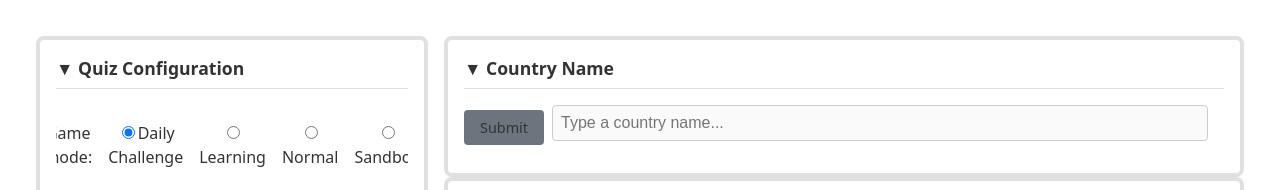
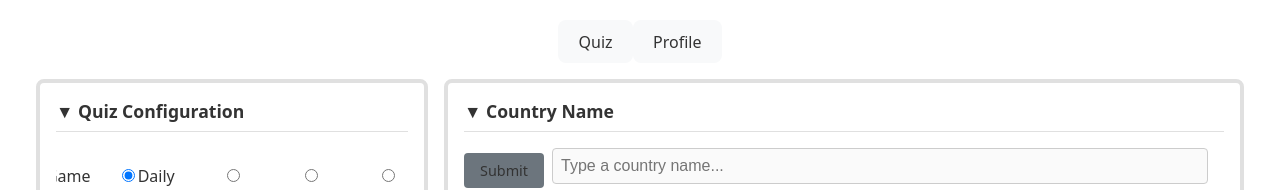
Before and after one commit to derrik-gratz/geography-quiz, a React (Vite) app: page / in a window 1280 px wide. Shown: the top 190 px of the page. Built offline with nearby package versions, Linux system fonts and the light colour scheme.

Commit message:
reenable profile

```diff
--- a/src/App.jsx
+++ b/src/App.jsx
@@ -23,12 +23,12 @@ function App() {
     return (
         <QuizProvider>
             <div className="app">
-                {/* <NavigationBar currentPage={currentPage} setCurrentPage={setCurrentPage} /> */}
-                {/* {currentPage === 'profile' ? ( */}
-                    {/* <ProfilePage /> */}
-                {/* ) : ( */}
+                <NavigationBar currentPage={currentPage} setCurrentPage={setCurrentPage} />
+                {currentPage === 'profile' ? (
+                    <ProfilePage />
+                ) : (
                     <QuizPage />
-                {/* )} */}
+                )}
             </div>
         </QuizProvider>
     );
```
